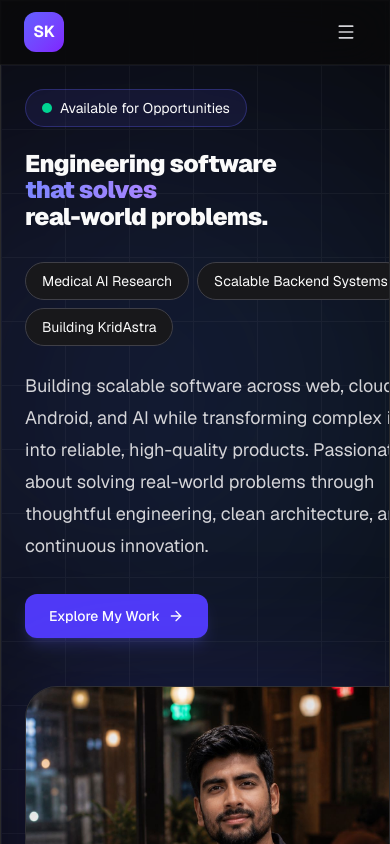
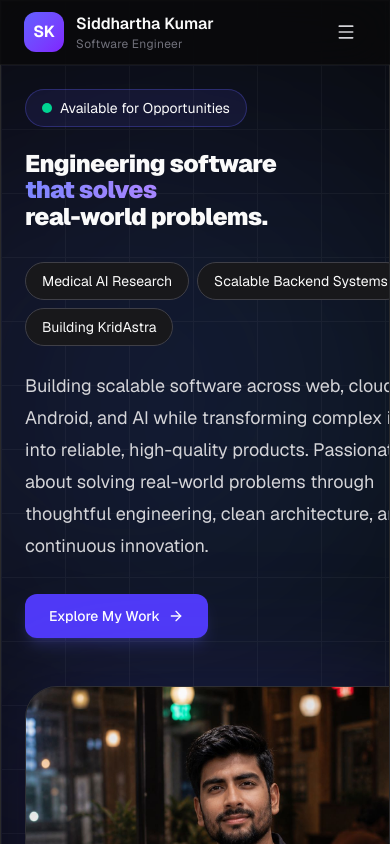
Before and after one commit to devsiddhartha31/devsiddhartha31.github.io, a Next.js app: page / in a window 390 px wide. Shown: the top 844 px of the page. Built offline with nearby package versions, Linux system fonts and the light colour scheme.

Commit message:
style(navbar): show brand text on mobile

```diff
--- a/components/layout/Navbar.tsx
+++ b/components/layout/Navbar.tsx
@@ -27,7 +27,7 @@ export default function Navbar() {
                 {navbar.logo}
               </div>
 
-              <div className="hidden sm:block">
+              <div className="sm:hidden">
                 <p className="font-semibold">
                   {navbar.heading}
                 </p>
```
